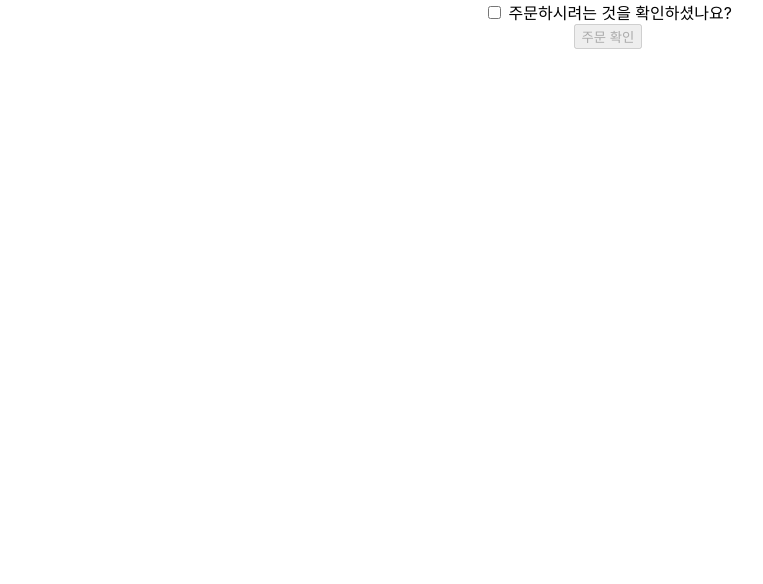
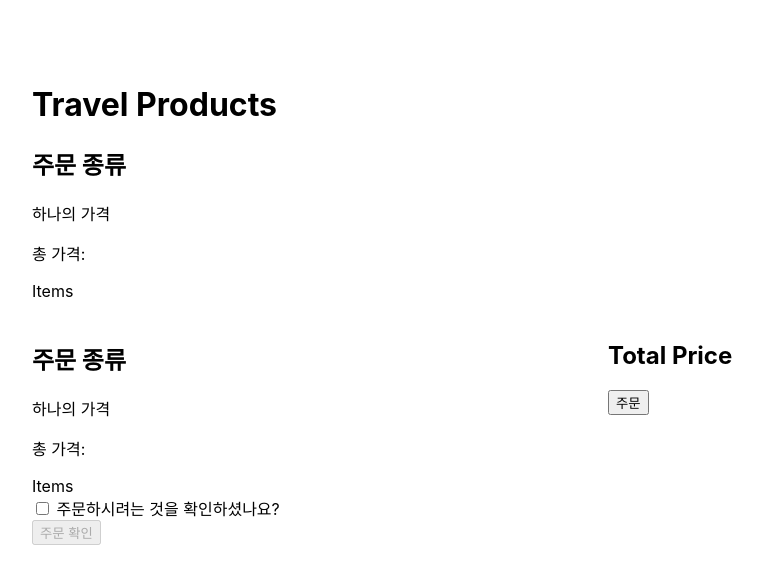
Before and after one commit to 0112shpark/react-context-app, a React (Create React App) app in the folder client/: page / in a window 1280 px wide. Shown: the top 584 px of the page, without its empty margins (32-795 px from the left). Built offline with nearby package versions, Linux system fonts and the light colour scheme.

Commit message:
:sparkles: working on ordering page

```diff
--- a/client/src/App.js
+++ b/client/src/App.js
@@ -1,9 +1,11 @@
 import "./App.css";
+import OrderPage from "./pages/OrderPage";
 import SummaryPage from "./pages/SummaryPage";
 
 function App() {
   return (
-    <div className="App">
+    <div style={{ padding: "4rem" }}>
+      <OrderPage></OrderPage>
       <SummaryPage></SummaryPage>
     </div>
   );
--- /dev/null
+++ b/client/src/components/Types.js
@@ -0,0 +1,21 @@
+import React from "react";
+
+const Type = ({ orderType }) => {
+  return (
+    <div>
+      <h2>주문 종류</h2>
+      <p>하나의 가격</p>
+      <p>총 가격:</p>
+      <div
+        style={{
+          display: "flex",
+          flexDirection: orderType === "options" ? "column" : "row",
+        }}
+      >
+        Items
+      </div>
+    </div>
+  );
+};
+
+export default Type;
--- a/client/src/pages/OrderPage/index.js
+++ b/client/src/pages/OrderPage/index.js
@@ -1,7 +1,25 @@
 import React from "react";
+import Type from "../../components/Types";
 
 const OrderPage = () => {
-  return <div>OrderPage</div>;
+  return (
+    <div>
+      <h1>Travel Products</h1>
+      <div>
+        <Type orderType="products" />
+      </div>
+
+      <div style={{ display: "flex", marginTop: 20 }}>
+        <div style={{ width: "50%" }}>
+          <Type orderType="options" />
+        </div>
+        <div style={{ width: "50%" }}>
+          <h2>Total Price</h2>
+          <button>주문</button>
+        </div>
+      </div>
+    </div>
+  );
 };
 
 export default OrderPage;
```
Also changed, not shown: client/src/components/Options.js (added, +7 -0 lines), client/src/components/Products.js (added, +7 -0 lines).
